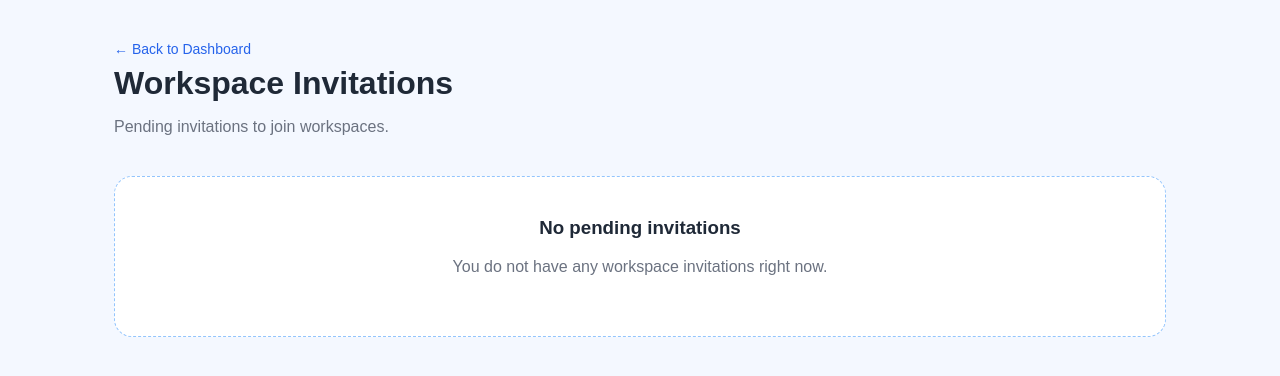
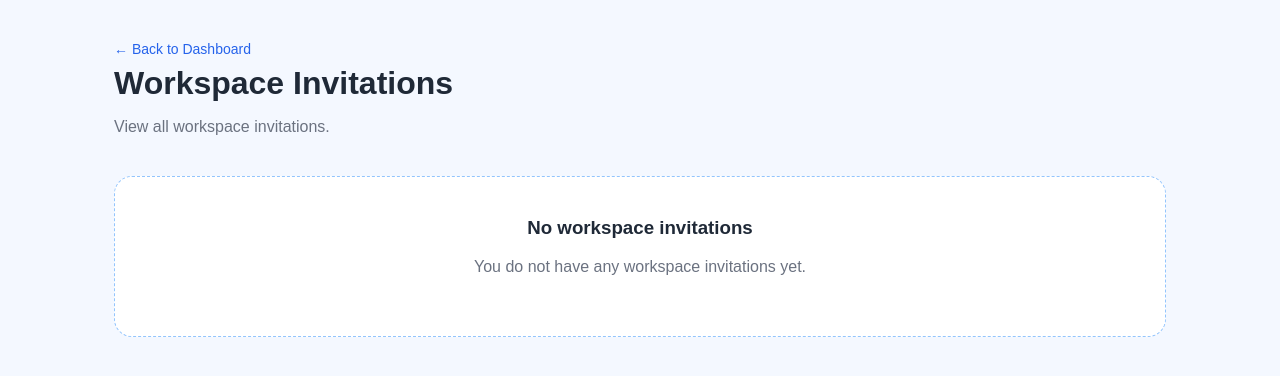
Before and after one commit to lin1318/snicker, a Flask app: template templates/workspace_invitations.html in a window 1280 px wide. Shown: the part 64-440 px from the top of the page. Run offline with Flask 3, Linux system fonts and the light colour scheme; the template is opened without the code that fills it, so the values that code supplies are empty.

Commit message:
feat: all invitations

```diff
--- a/routes/channel.py
+++ b/routes/channel.py
@@ -318,17 +318,19 @@ def channel_invitations():
             c.cname,
             w.wname,
             u.username,
-            ci.created_at
+            ci.status,
+            ci.created_at,
+            ci.responded_at
         FROM ChannelInvitations ci
         JOIN Channels c ON ci.cid = c.cid
         JOIN Workspaces w ON c.wid = w.wid
         JOIN Users u ON ci.inviter_uid = u.uid
         WHERE ci.invitee_uid = %s
-          AND ci.status = 'pending'
         ORDER BY ci.created_at DESC
         """,
         (uid,),
     )
+
     invitations = cur.fetchall()
 
     cur.close()
--- a/templates/workspace_invitations.html
+++ b/templates/workspace_invitations.html
@@ -4,7 +4,6 @@
 
 <div class="page-header">
   <div>
-
     <a class="back-link"
        href="{{ url_for('workspace.dashboard') }}">
       ← Back to Dashboard
@@ -13,9 +12,8 @@
     <h1>Workspace Invitations</h1>
 
     <p class="muted">
-      Pending invitations to join workspaces.
+      View all workspace invitations.
     </p>
-
   </div>
 </div>
 
@@ -24,35 +22,41 @@
   {% if invitations %}
 
     <table>
-
       <tr>
         <th>Workspace</th>
         <th>Invited By</th>
         <th class="status-cell">Status</th>
         <th>Created At</th>
+        <th>Responded At</th>
         <th>Action</th>
       </tr>
 
       {% for inv in invitations %}
-
         <tr>
-
           <td>{{ inv[1] }}</td>
 
           <td>{{ inv[2] }}</td>
 
           <td class="status-cell">
-            <span class="status-badge pending">
-              pending
+            <span class="status-badge {{ inv[3] }}">
+              {{ inv[3] }}
             </span>
           </td>
 
           <td>
-            {{ inv[3].strftime('%Y-%m-%d %H:%M:%S') }}
+            {{ inv[4].strftime('%Y-%m-%d %H:%M:%S') }}
           </td>
 
           <td>
+            {% if inv[5] %}
+              {{ inv[5].strftime('%Y-%m-%d %H:%M:%S') }}
+            {% else %}
+              <span class="muted">Pending</span>
+            {% endif %}
+          </td>
 
+          <td>
+            {% if inv[3] == "pending" %}
               <form class="table-actions"
                     method="post"
                     action="{{ url_for('workspace.respond_invitation', invite_id=inv[0]) }}">
@@ -71,25 +75,22 @@
                 </button>
 
               </form>
-
+            {% else %}
+              <span class="muted">Handled</span>
+            {% endif %}
           </td>
-
         </tr>
-
       {% endfor %}
-
     </table>
 
   {% else %}
 
     <div class="empty-state">
-
-      <h3>No pending invitations</h3>
+      <h3>No workspace invitations</h3>
 
       <p>
-        You do not have any workspace invitations right now.
+        You do not have any workspace invitations yet.
       </p>
-
     </div>
 
   {% endif %}
```
Also changed, not shown: routes/workspace.py (+14 -4 lines), templates/channel_invitations.html (+20 -11 lines). Lines whose indentation alone changed are shown as unchanged.
